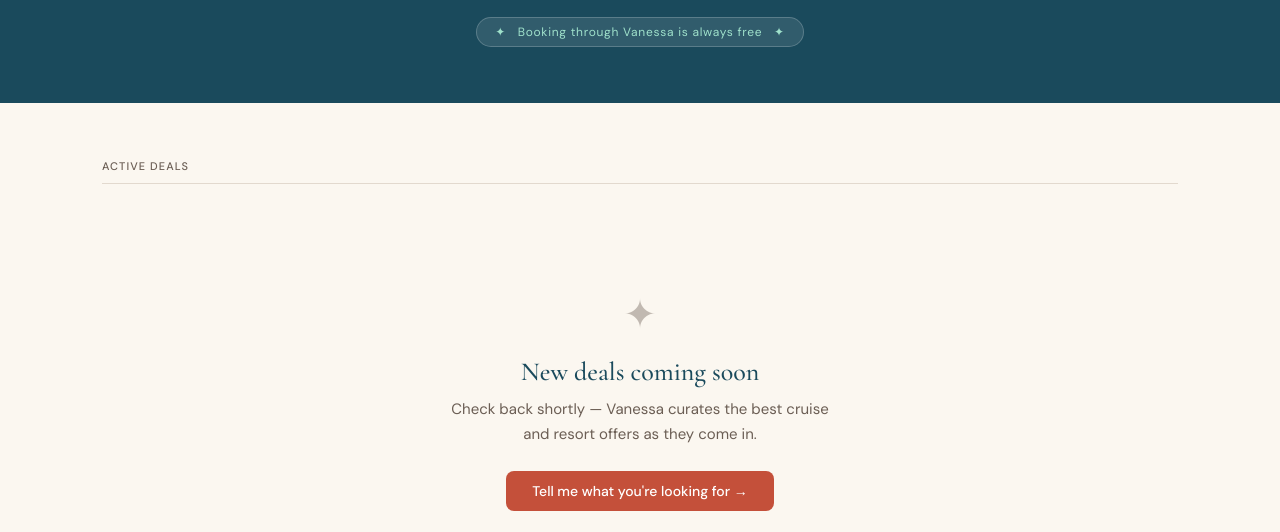
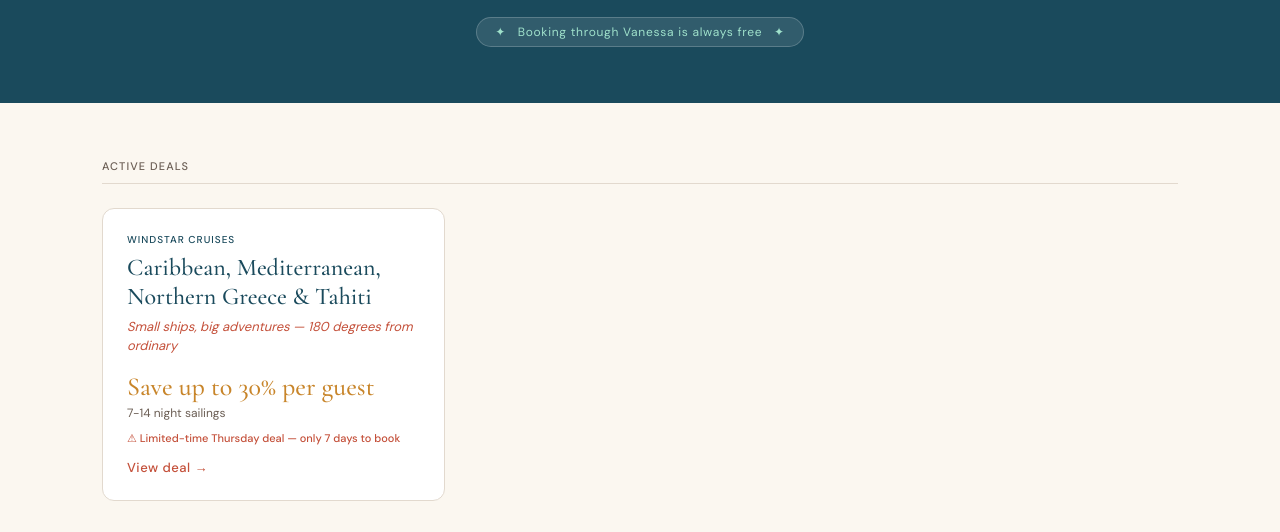
Before and after one commit to ron759/styled-escapes-vanessa, a plain HTML site: page deals.html in a window 1280 px wide. Shown: the part 268-800 px from the top of the page. Drawn offline with nearby package versions, Linux system fonts and the light colour scheme.

Commit message:
Update deals.html

```diff
--- a/deals.html
+++ b/deals.html
@@ -372,12 +372,20 @@ footer {
     <!-- ============================================================ -->
 
     <!-- EMPTY STATE — remove this block once you add your first deal -->
-    <div class="empty-state">
-      <div class="empty-state-icon">✦</div>
-      <h3>New deals coming soon</h3>
-      <p>Check back shortly — Vanessa curates the best cruise and resort offers as they come in.</p>
-      <a href="/vanessa-travel-chatbot.html">Tell me what you're looking for →</a>
-    </div>
+   <!-- DEAL CARD: Caribbean, Mediterranean, Northern Greece &amp; Tahiti · Posted April 22, 2026 -->
+<!-- Paste this block inside the .deals-grid div in deals.html -->
+<a class="deal-card" href="deal-caribbean-mediterranean-northern-greece-tahiti.html">
+  <div class="deal-card-inner">
+    <div class="deal-card-eyebrow">Windstar Cruises</div>
+    <h3 class="deal-card-title">Caribbean, Mediterranean, Northern Greece &amp; Tahiti</h3>
+    <p class="deal-card-tagline">Small ships, big adventures — 180 degrees from ordinary</p>
+    <div class="deal-card-price">Save up to 30% per guest</div>
+    <div class="deal-card-meta">7-14 night sailings</div>
+    <div class="deal-card-urgency">⚠ Limited-time Thursday deal — only 7 days to book</div>
+    <div class="deal-card-cta">View deal →</div>
+  </div>
+</a>
+<!-- END DEAL CARD: Caribbean, Mediterranean, Northern Greece &amp; Tahiti -->
     <!-- END EMPTY STATE -->
 
     <!-- ============================================================ -->
```
